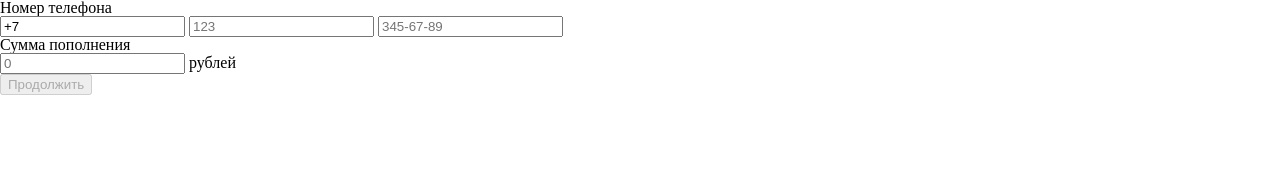
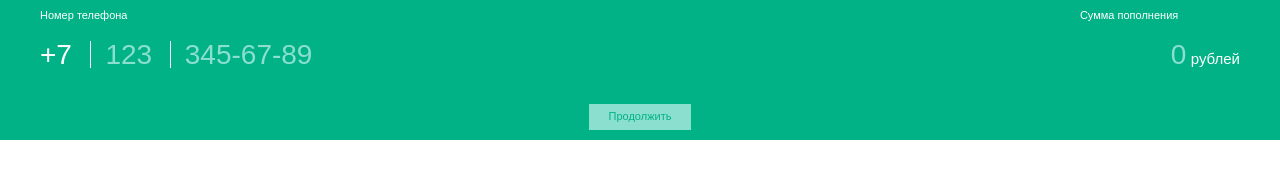
Before and after one commit to lolenko/tel-form, a website: page index.html in a window 1280 px wide. Drawn offline with nearby package versions, Linux system fonts and the light colour scheme; files that its build step writes are made by us from their sources.

Commit message:
Накидал стилей

```diff
--- a/gulpfile.js
+++ b/gulpfile.js
@@ -51,7 +51,7 @@ gulp.task('styles', function () {
   // For best performance, don't add Sass partials to `gulp.src`
   return gulp.src([
       'styles/*.less',
-      'styles/**/*.css'
+      'styles/*.css'
     ])
     .pipe($.changed('styles/dest', {extension: '.css'}))
     .pipe($.if('*.less', $.less()
--- a/index.html
+++ b/index.html
@@ -15,15 +15,16 @@
 <body>
 
 <form class="mobile-pay">
+    <div class="mobile-pay__fields-row">
         <fieldset class="mobile-pay__tel">
             <legend class="mobile-pay__label">Номер телефона</legend>
             <p class="mobile-pay__tel-field tel-field">
                 <input class="tel-field__global-code text-input"
-                   type="tel" value="+7" placeholder="+7" tabindex="1" readonly />
+                       type="tel" value="+7" placeholder="+7" tabindex="1" size="2" readonly />
                 <input class="tel-field__country-code text-input"
-                   type="tel" placeholder="123" tabindex="2" />
+                       type="tel" placeholder="123" tabindex="2" size="3" />
                 <input class="tel-field__number text-input"
-                   type="tel" placeholder="345-67-89" tabindex="3" />
+                       type="tel" placeholder="345-67-89" tabindex="3" size="9" />
             </p>
         </fieldset>
 
@@ -31,11 +32,14 @@
             <legend class="mobile-pay__label">Сумма пополнения</legend>
             <p class="mobile-pay__sum-field sum-field">
                 <input class="sum-field__sum text-input"
-                   type="tel" placeholder="0" tabindex="4" />
+                       type="tel" placeholder="0" tabindex="4" size="4" />
                 <span class="sum-field__curr">рублей</span>
             </p>
         </fieldset>
+    </div>
+    <p class="mobile-pay__controls">
         <button class="mobile-pay__submit button" type="submit" tabindex="5" disabled>Продолжить</button>
+    </p>
 </form>
 
 
--- a/styles/main.less
+++ b/styles/main.less
@@ -1,22 +1,123 @@
-.clearfix:before,
-.clearfix:after {
-    content: " "; /* 1 */
-    display: table; /* 2 */
+body {
+  font-family: Arial, Helvetica, sans-serif;
+  font-weight: lighter;
 }
 
-.clearfix:after {
-    clear: both;
+// Кнопка
+.button {
+  font-family: inherit;
+  font-size: 11px;
+  line-height: 1.25;
+  vert-align: middle;
+  padding: 6px 20px;
+  background: #fff;
+  color: #00b285;
+  border: none;
+
+  &[disabled] {
+    background: #8adfce;
+  }
 }
 
-.clearfix {
-    *zoom: 1;
+// Текстовый инпут
+.text-input {
+  background: transparent;
+  border: none;
+  padding: 0;
+  color: #fff;
+  font-size: 28px;
+  line-height: 1;
+  height: 27px;
+  font-family: inherit;
+  font-weight: lighter;
+  text-overflow: ellipsis;
+
+  &::-webkit-input-placeholder {
+    color: #8adfce;
+  }
+
+  &:-moz-placeholder { /* Firefox 18- */
+    color: #8adfce;
+    opacity: 1;
+  }
+
+  &::-moz-placeholder {  /* Firefox 19+ */
+    color: #8adfce;
+    opacity: 1;
+  }
+
+  &:-ms-input-placeholder {
+    color: #8adfce;
+  }
+}
+
+// Форма оплаты мобильной связи
+.mobile-pay {
+  padding: 10px 40px;
+  background: #00b285;
+
+  &__fields-row {
+    text-align: justify;
+
+    &:after {
+      content: '';
+      display: inline-block;
+      width: 100%;
+    }
+  }
+
+  &__tel, &__sum {
+    text-align: left;
+    display: inline-block;
+    margin: 0 0 15px;
+  }
+
+  &__tel {
+    margin-right: 20px;
+  }
+
+  &__label {
+    color: #fff;
+    font-size: 11px;
+    display: block;
+    margin: 0 0 20px;
+  }
+
+  &__controls {
+    text-align: center;
+    margin: 5px 0 0;
+  }
 }
 
 
-.foo {
-  box-shadow: 0 0 2px rgba(0,0,0,0);
+// Поле для номера телефона
+.tel-field {
+  font-size: 0;
+  white-space: nowrap;
 
-  &__bar {
-    background: linear-gradient(to bottom, red, green);
+  &__global-code, &__country-code {
+    padding-right: 14px;
+    border-right: 1px solid #fff;
+    margin-right: 14px;
+    width: 1.3em;
+  }
+  &__country-code {
+    width: 1.8em;
+  }
+  &__number {
+    width: 6em;
   }
 }
+
+// Поле суммы пополнения
+.sum-field {
+  &__sum {
+    text-align: right;
+    width: 3.8em;
+  }
+
+  &__curr {
+    color: #fff;
+    font-size: 15px;
+  }
+}
```
Lines whose indentation alone changed are shown as unchanged.
